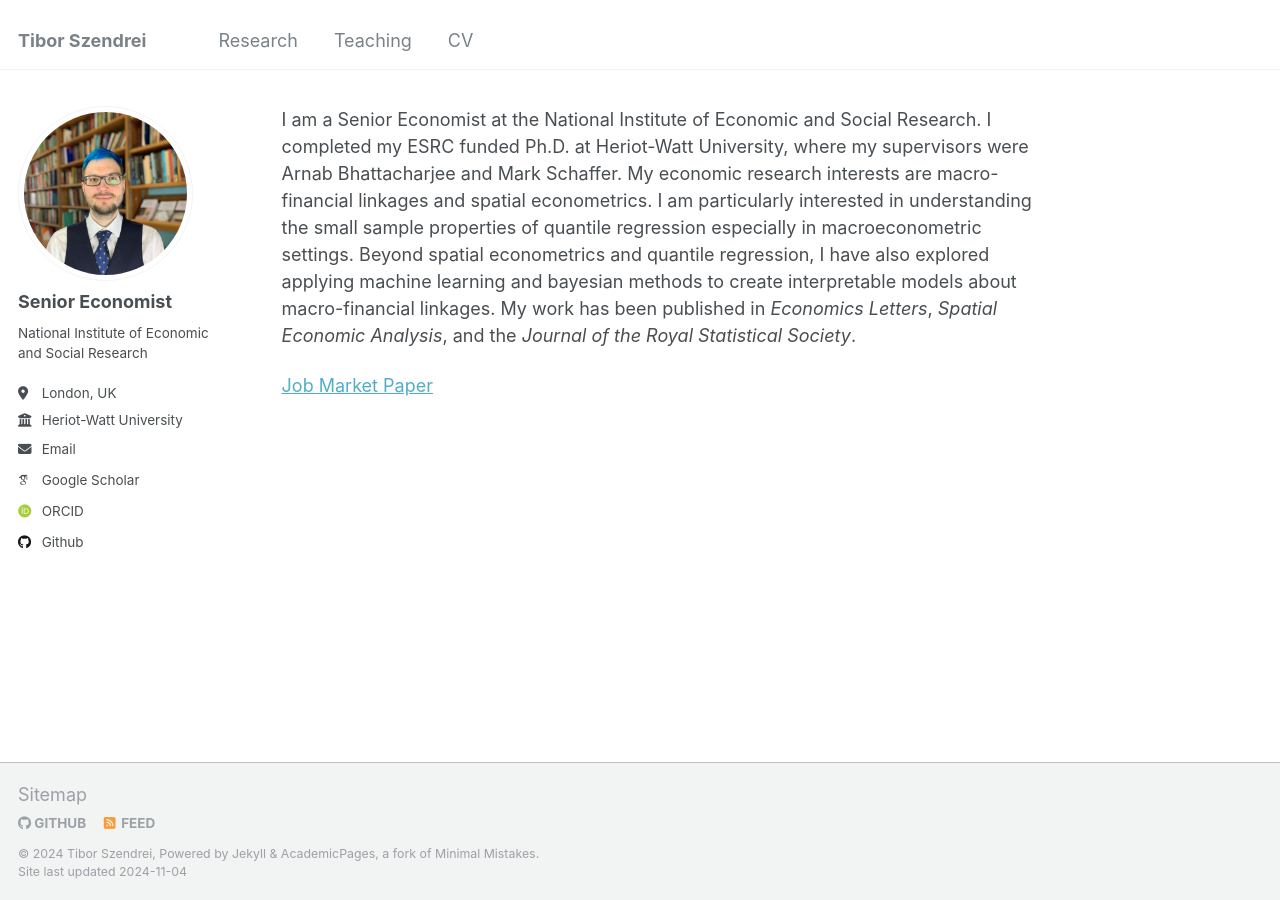
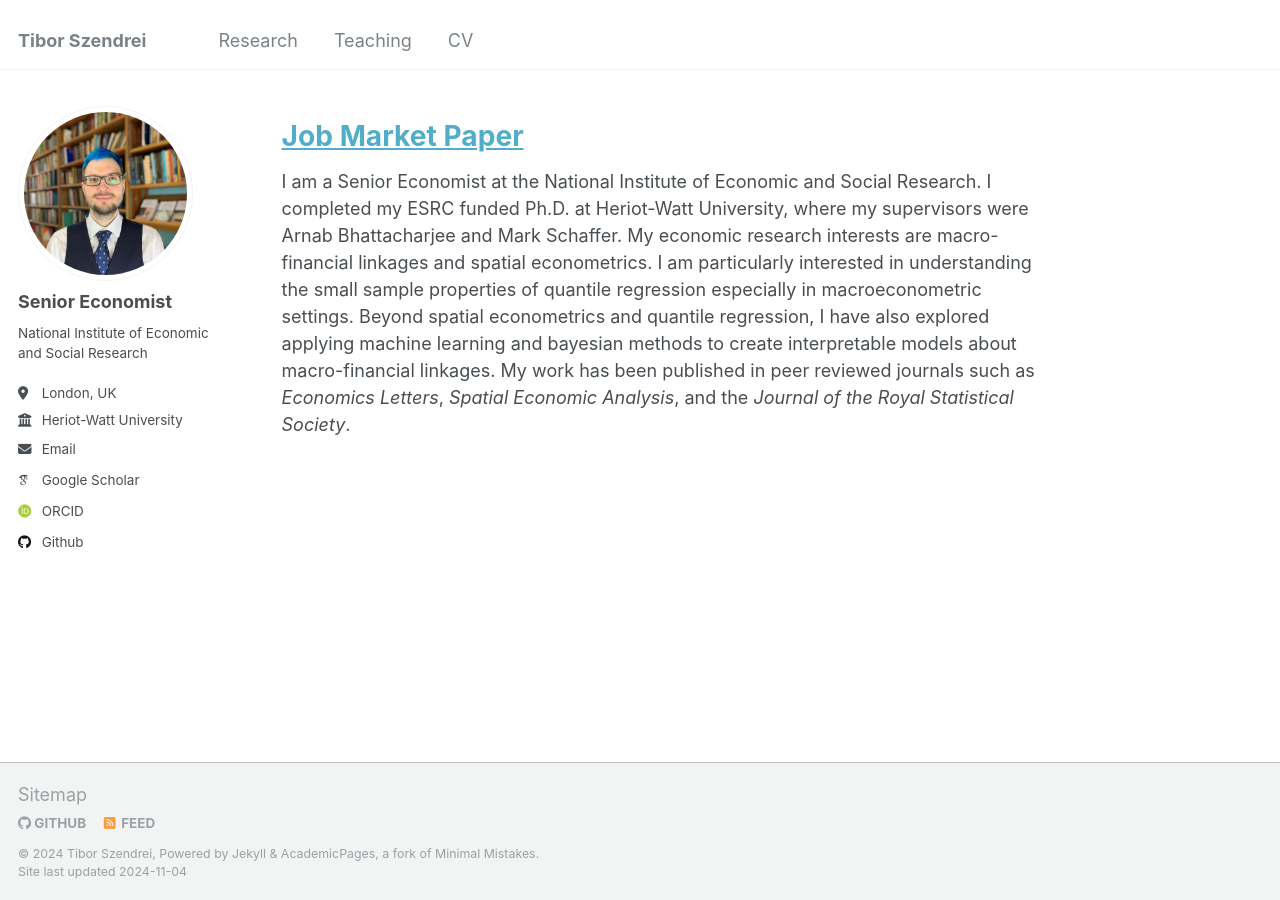
Before and after one commit to econometibi/econometibi.github.io, a Jekyll site: the page built from _pages/about.md, in a window 1280 px wide. Built offline with Jekyll 4.4.1, drawn with Linux system fonts in a browser that asks for light colours; some web fonts are replaced.

Commit message:
Update about.md

```diff
--- a/_pages/about.md
+++ b/_pages/about.md
@@ -1,11 +1,12 @@
 ---
 permalink: /
+title: ""
+excerpt: "About me"
 author_profile: true
 redirect_from:
   - /about/
   - /about.html
 ---
-
-I am a Senior Economist at the National Institute of Economic and Social Research. I completed my ESRC funded Ph.D. at Heriot-Watt University, where my supervisors were Arnab Bhattacharjee and Mark Schaffer. My economic research interests are macro-financial linkages and spatial econometrics. I am particularly interested in understanding the small sample properties of quantile regression especially in macroeconometric settings. Beyond spatial econometrics and quantile regression, I have also explored applying machine learning and bayesian methods to create interpretable models about macro-financial linkages. My work has been published in _Economics Letters_, _Spatial Economic Analysis_, and the _Journal of the Royal Statistical Society_.
-
 [Job Market Paper](https://github.com/econometibi/econometibi.github.io/blob/master/files/GNCQR.pdf)
+======
+I am a Senior Economist at the National Institute of Economic and Social Research. I completed my ESRC funded Ph.D. at Heriot-Watt University, where my supervisors were Arnab Bhattacharjee and Mark Schaffer. My economic research interests are macro-financial linkages and spatial econometrics. I am particularly interested in understanding the small sample properties of quantile regression especially in macroeconometric settings. Beyond spatial econometrics and quantile regression, I have also explored applying machine learning and bayesian methods to create interpretable models about macro-financial linkages. My work has been published in peer reviewed journals such as _Economics Letters_, _Spatial Economic Analysis_, and the _Journal of the Royal Statistical Society_.
```
